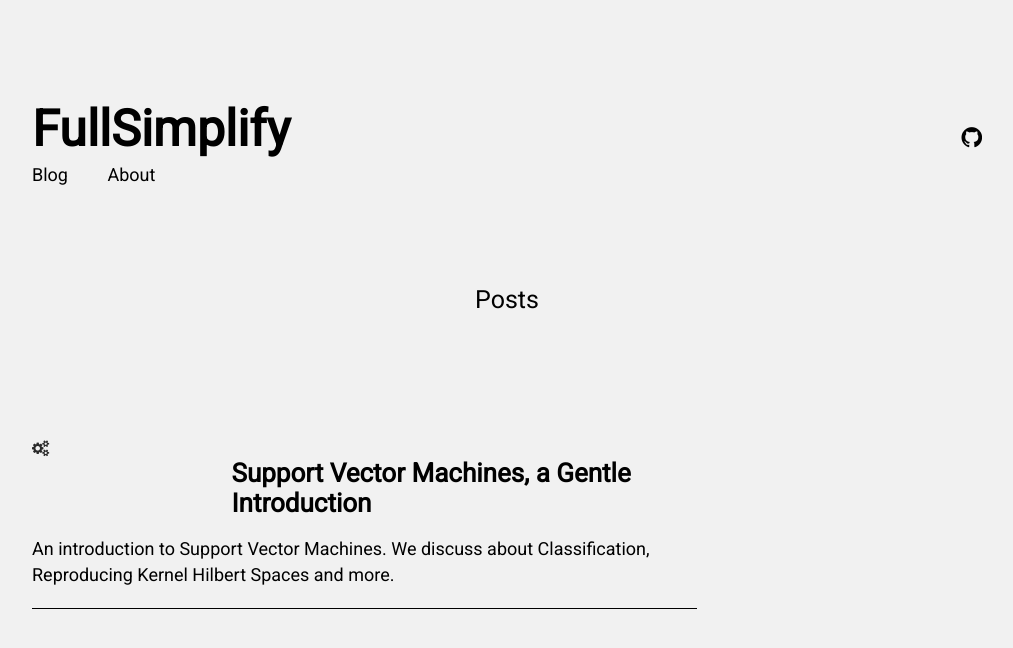
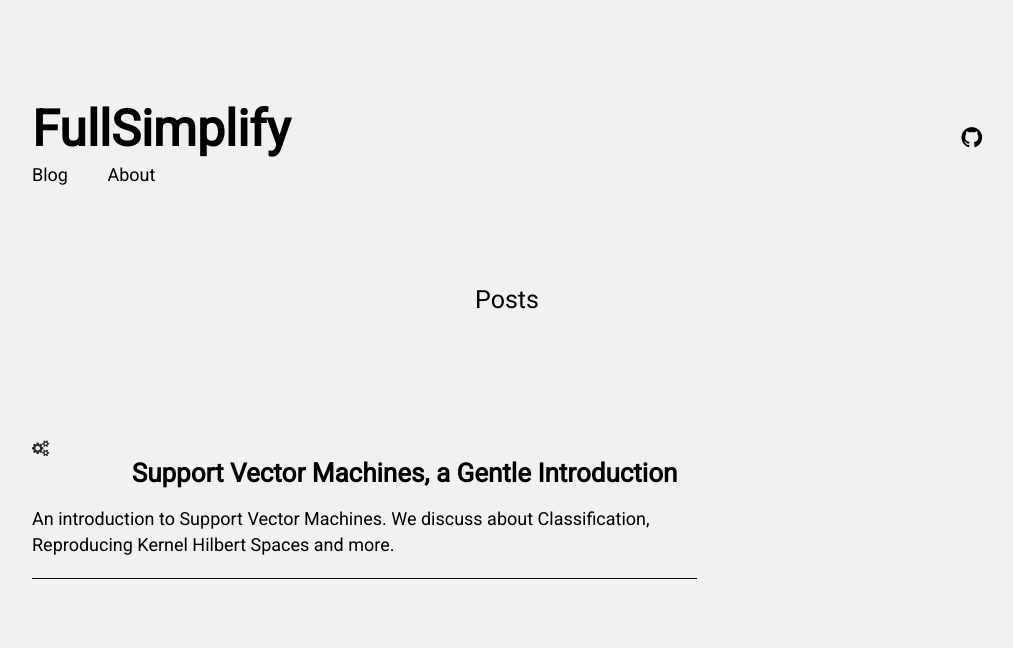
Before and after one commit to FullSimplify/FullSimplify.github.io, a Jekyll site: the page built from index.html, in a window 1280 px wide. Shown: the top 648 px of the page, without its empty margins (133-1146 px from the left). Built offline with Jekyll 4.4.1, drawn with Linux system fonts in a browser that asks for light colours.

Commit message:
Update _default.scss

```diff
--- a/_sass/_default.scss
+++ b/_sass/_default.scss
@@ -195,7 +195,7 @@ strong {
 }
 
 .post-teaser {
-    margin-left: 30%;
+    margin-left: 15%;
     margin-bottom: 5px;
     font-weight: 700;
 }
```
